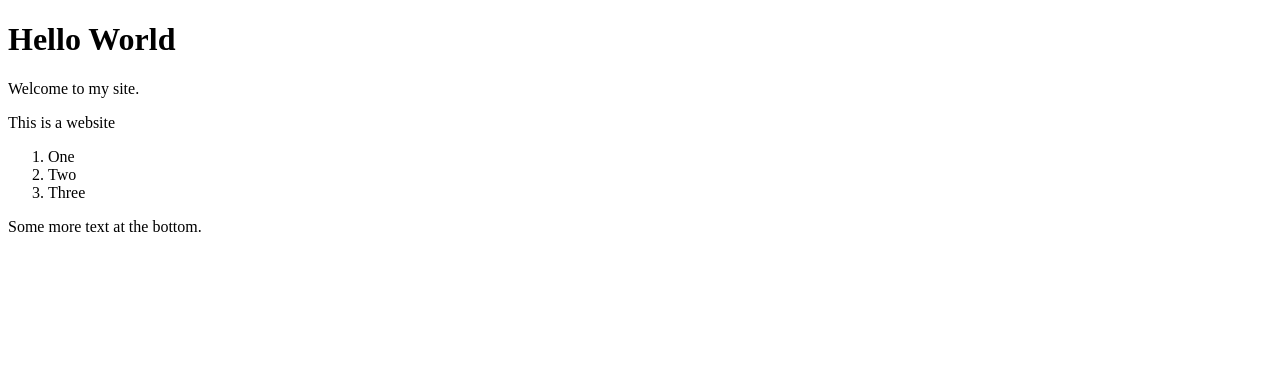
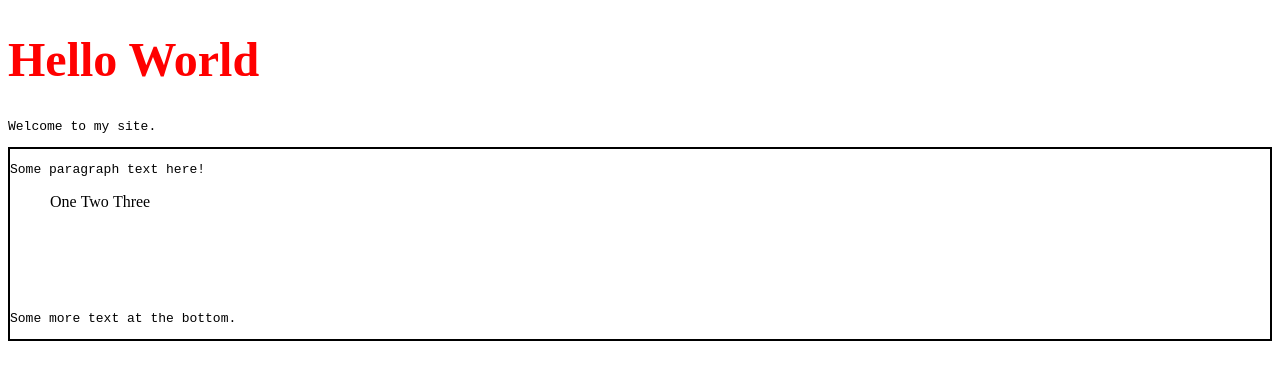
Before and after one commit to jbs156/jbs_website_playground, a plain HTML site: page index.html in a window 1280 px wide. Drawn offline with Linux system fonts and the light colour scheme.

Commit message:
inline styles

```diff
--- a/index.html
+++ b/index.html
@@ -5,20 +5,20 @@
     <title>Hello | My Site</title>
   </head>
   <body>
-    <h1>Hello World</h1>
+    <h1 style="font-size:48px; color: red;">Hello World</h1>
 
-    <p>Welcome to my site.</p>
+    <p style="font-family: monospace; color: '#ccc';">Welcome to my site.</p>
 
-    <div>
-      <p>This is a website</p>
+    <div style="border: 2px solid #000;">
+      <p style="font-family: monospace; color: '#ccc';">Some paragraph text here!</p>
 
-      <ol>
-        <li>One</li>
-        <li>Two</li>
-        <li>Three</li>
+      <ol style="list-style:none;">
+        <li style="display: inline;">One</li>
+        <li style="display: inline;">Two</li>
+        <li style="display: inline;">Three</li>
       </ol>
 
-      <p>Some more text at the bottom.</p>
+      <p style="font-family: monospace; color: 'red'; margin-top: 100px;">Some more text at the bottom.</p>
     </div>
   </body>
 </html>
```
